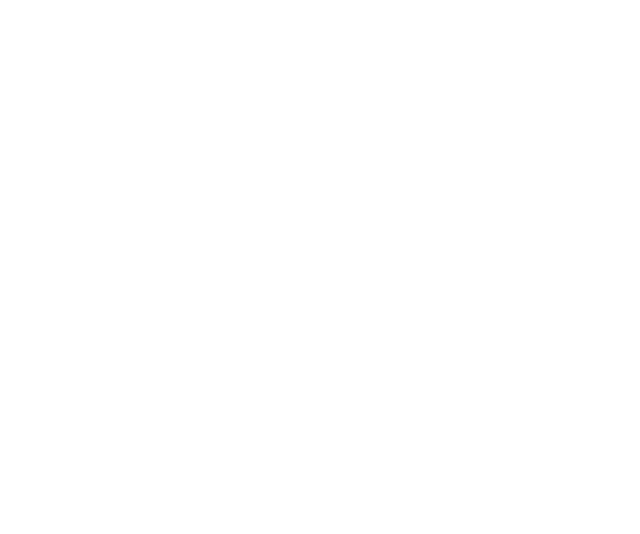
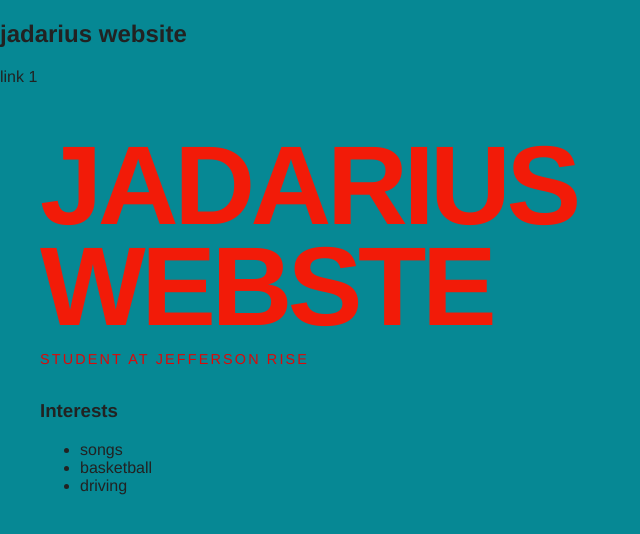
Before and after one commit to jadariusgrant-bit/jadariusgrant-bit.github.io, a plain HTML site: page index.html in a window 1280 px wide. Shown: the whole page, without its empty margins (0-640 px from the left). Drawn offline with Linux system fonts and the light colour scheme.

Commit message:
first website

```diff
--- a/index.html
+++ b/index.html
@@ -2,15 +2,41 @@
 <html>
 
 <head>
-  <title>CHANGE ME</title>
+  <title> Jadarius website </title>
+  <link rel="stylesheet" href="style.css" />
+
+
 </head>
 
 <body>
-  <!-- All content goes here -->
-  <div id="all-contents">
+  <nav>
+  <h1> jadarius website </h1>
+   <a> link 1 </a>
+  </nav>
+  <main>
+    <div id="all-contents">
+
+      <div class="sidebar">
+        <img>
+      </div>
+      <div class="content">
+        <h2>Jadarius webste</h2>
+        <p>student at jefferson rise</p>
+        <div id="interests">
+    <h3>Interests</h3>
+    <ul>
+      <li>songs</li>
+      <li>basketball</li>
+      <li>driving</li>
+    </ul>
+  </div>
+</div>
 
 
-  </div>
+
+      </div>
+
+    </main>
 </body>
 
 </html>
--- a/style.css
+++ b/style.css
@@ -4,7 +4,7 @@
 
 body {
   margin: 0;
-  background: #947706;
+  background: #068894;
   color: #222;
   font-family: "Helvetica Neue", Arial, sans-serif;
 }
@@ -15,3 +15,40 @@
   margin: 0 auto;
   padding: 32px 40px;
 }
+main {
+  display: grid;
+  grid-template-columns: minmax(220px, 1fr) minmax(420px, 1.6fr);
+  align-items: center;
+  min-height: calc(100vh - 160px);
+  gap: clamp(32px, 5vw, 80px);
+}
+
+.sidebar {
+  width: 100%;
+}
+
+.content {
+  display: flex;
+  flex-direction: column;
+  align-items: flex-start;
+  gap: 12px;
+}
+
+h2 {
+  margin: 0;
+  font-size: clamp(4rem, 10vw, 7rem);
+  line-height: 0.9;
+  font-weight: 900;
+  letter-spacing: -0.04em;
+  text-transform: uppercase;
+  color: #f21b08;
+}
+
+.content > p {
+  margin: 0;
+  color: #dc0909;
+  font-size: 0.9rem;
+  text-transform: uppercase;
+  letter-spacing: 0.15em;
+  line-height: 1.4;
+}
```
